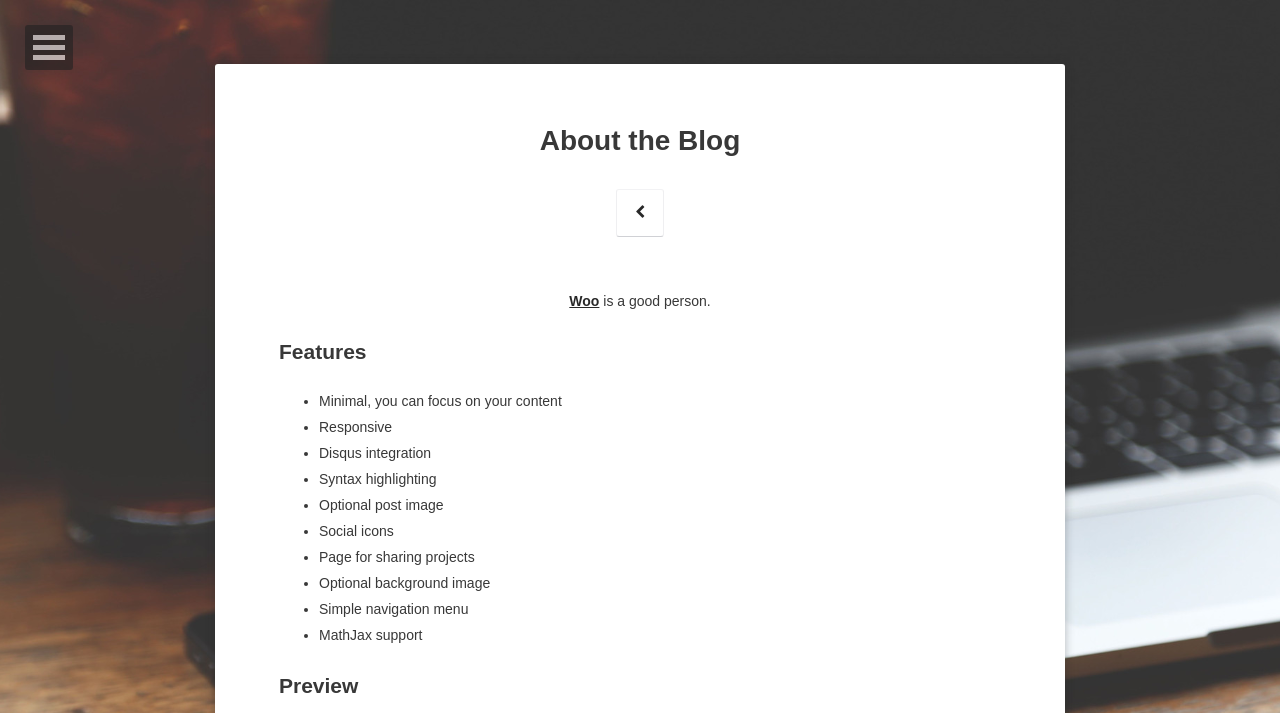
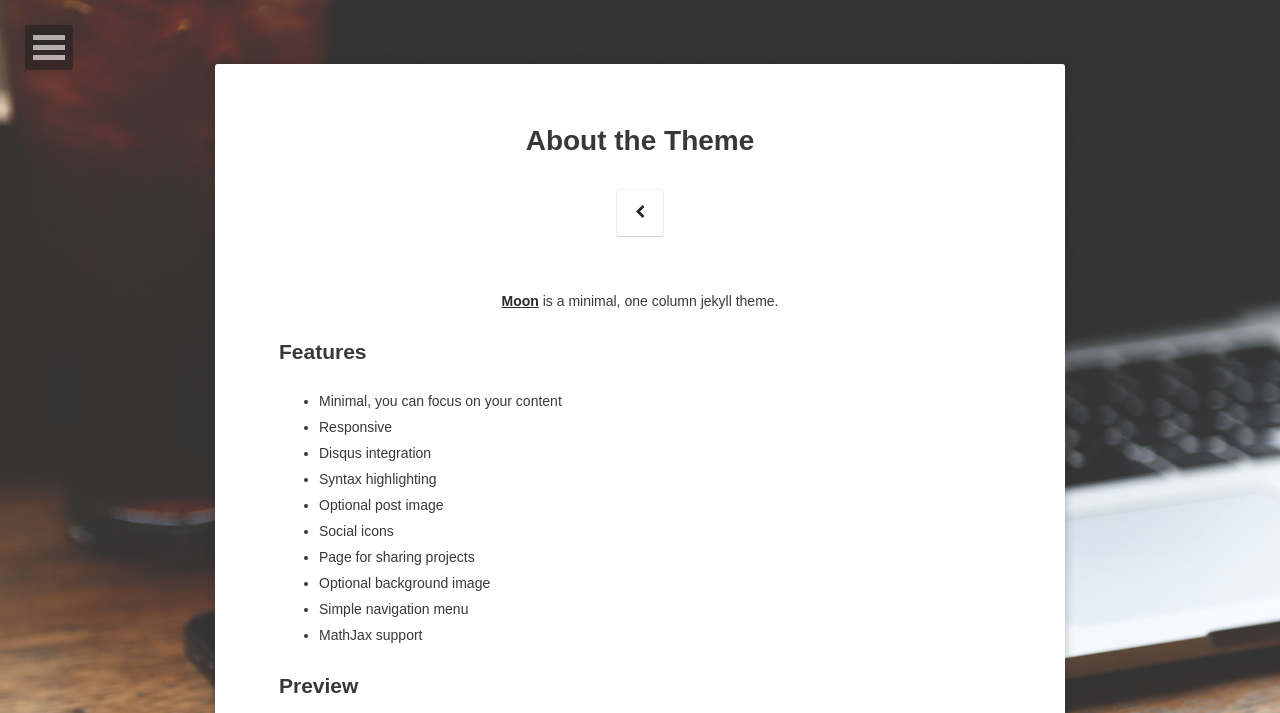
Before and after one commit to o19880510/o19880510.github.io, a Jekyll site: the page built from about/index.md, in a window 1280 px wide, cut to the strip 0-713 px from the top of the page. Built offline with Jekyll 4.4.1, drawn with Linux system fonts in a browser that asks for light colours; some web fonts are replaced; comment, search, counter and statistics services are not loaded.

Commit message:
还原旧版本

```diff
--- a/_config.yml
+++ b/_config.yml
@@ -1,14 +1,14 @@
 # Site
-title:              Woo
-bio:                'Woo 博客'
-description:        "点滴记录 use moon jekyll theme."
+title:              Moon
+bio:                'Minimal, one column jekyll theme.'
+description:        "Moon is a minimal, one column jekyll theme for your blog."
 reading_time:       true
 words_per_minute:   200
 logo:               'assets/img/logo.png'
 background:         'assets/img/placeholder-big.jpg'
 tiled_bg:           false   # Set this true if you want to tile your background image, otherwise it will be covered
 locale:             en_US
-url:                http://o19880510.github.io
+url:                http://taylantatli.me/Moon
 
 # Jekyll
 permalink:          /:title/
@@ -26,7 +26,7 @@ sass:
   style:            compressed
 
 # Comments
-disqus_shortname:   Woo
+disqus_shortname:   taylantatli
 
 # Social
 # if you don't have any of social below, comment the line.
@@ -37,19 +37,19 @@ disqus_shortname:   Woo
   #ad-client:
   #ad-slot:
 #bing-verify:
-email:              tianjinpeng@126.com
-#twitter:            username
-#facebook:           username
-github:             o19880510
+#email:
+twitter:            username
+facebook:           username
+github:             username
 #stackoverflow:     123456/username   from a "http://stackoverflow.com/users/123456/username" link
 #linkedin:          username
 #xing:              username
-#instagram:          username
+instagram:          username
 #lastfm:            username
 #tumblr:            username
 #pinterest:         username
 #foursquare:        username
-#steam:              username
+steam:              username
 #dribbble:          username
 #youtube:           username
 #soundcloud:        username
--- a/about/index.md
+++ b/about/index.md
@@ -1,11 +1,11 @@
 ---
 layout: page
-title: About the Blog
-tags: [about, woo, tianjp]
-date: 2016-05-31
+title: About the Theme
+tags: [about, Jekyll, theme, moon]
+date: 2016-03-21
 ---
 
-<center><a href="http://o19880510.github.io"><b>Woo</b></a> is a good person.</center>
+<center><a href="http://taylantatli.github.io/Moon"><b>Moon</b></a> is a minimal, one column jekyll theme.</center>
 
 ## Features
 * Minimal, you can focus on your content
@@ -27,7 +27,7 @@ date: 2016-05-31
 {% endcapture %}
 {% include gallery images=images caption="Screenshots of Moon Theme" cols=2 %}
 
-See a [live version of Moon](http://o19880510.github.io) hosted on GitHub.
+See a [live version of Moon](http://taylantatli.github.io/Moon) hosted on GitHub.
 
 ## Getting Started
 
```
